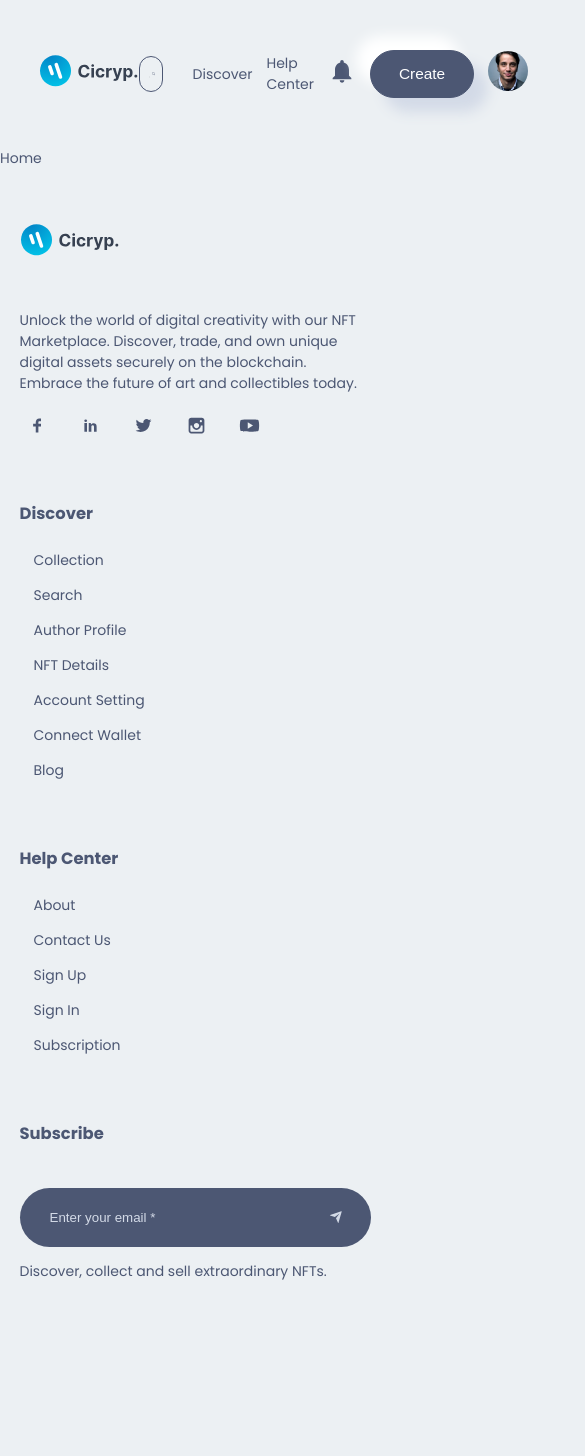
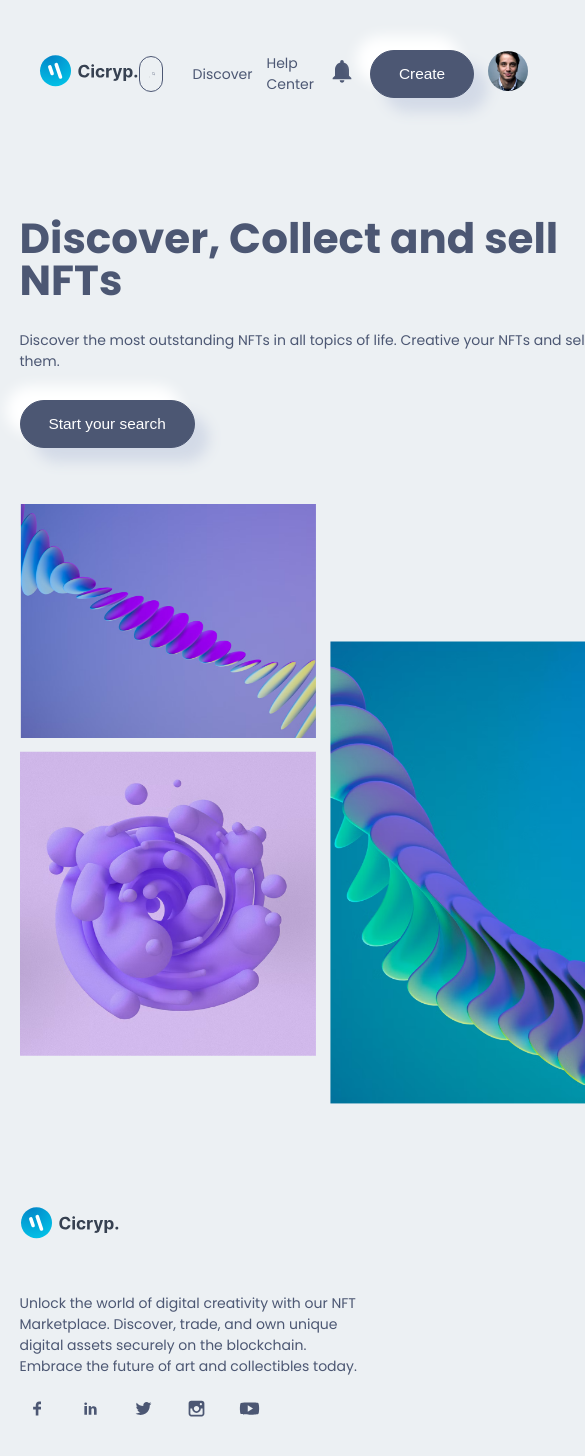
Before and after one commit to Chintanvck/nft-marketplace, a Next.js app: page / in a window 390 px wide. Shown: the top 1456 px of the page, 585 px wide, since content can reach past the window. Before the commit the page ends 1317 px from the top, so only its background shows below. Built offline with nearby package versions, Linux system fonts and the light colour scheme.

Commit message:
7. HeroSection structure + CSS ✅

```diff
--- /dev/null
+++ b/src/component/HeroSection/HeroSection.jsx
@@ -0,0 +1,32 @@
+import React from 'react'
+import Style from './HeroSection.module.css'
+
+import Image from 'next/image'
+import { Button } from '../componentsindex'
+import images from '../../img'
+
+const HeroSection = () => {
+  return (
+    <div className={Style.heroSection}>
+        <div className={Style.heroSection_box}>
+            <div className={Style.heroSection_box_left}>
+                <h1>Discover, Collect and sell NFTs</h1>
+                <p>
+                    Discover the most outstanding NFTs in all topics of life. Creative your NFTs and sell them.
+                </p>
+                <Button btnName="Start your search"/>
+            </div>
+            <div className={Style.heroSection_box_right}>
+                <Image
+                    src={images.hero}
+                    alt='Hero Section'
+                    width={600}
+                    height={600}
+                />
+            </div>
+        </div>
+    </div>
+  )
+}
+
+export default HeroSection
--- /dev/null
+++ b/src/component/HeroSection/HeroSection.module.css
@@ -0,0 +1,47 @@
+.heroSection{
+    width: 80%;
+    margin: 3rem auto;
+}
+
+.heroSection_box{
+    display: grid;
+    grid-template-columns: repeat(2, 1fr);
+    gap: 2rem;
+}
+
+.heroSection_box_left{
+    padding-right: 6rem;
+}
+
+.heroSection_box_left h1{
+    font-size: 5rem;
+    line-height: 1;
+}
+.heroSection_box_left p{
+    margin-bottom: 2rem;
+}
+
+.heroSection_box_right{
+
+}
+
+@media screen and (max-width:35em){
+    .heroSection{
+        width: 90%;
+    }
+}
+
+@media screen and (max-width:55em){
+    .heroSection_box{
+        grid-template-columns: 1fr;
+        gap: 4rem;
+    }
+    .heroSection_box_left{
+        padding-right: 2rem;
+    }
+
+    .heroSection_box_left h1{
+        line-height: 1;
+        font-size: 3rem;
+    }
+}
--- a/src/component/componentsindex.js
+++ b/src/component/componentsindex.js
@@ -1,5 +1,6 @@
 import Button from "./Button/Button";
 import Footer from "./Footer/Footer";
 import NavBar from "./NavBar/NavBar";
+import HeroSection from "./HeroSection/HeroSection"
 
-export {Button, Footer, NavBar} ;
+export {Button, Footer, NavBar, HeroSection} ;
--- a/src/pages/index.js
+++ b/src/pages/index.js
@@ -1,7 +1,13 @@
 import React from "react";
+import Style from "../style/index.module.css"
+import { HeroSection } from "@/component/componentsindex";
 
 const Home = () => {
-  return <div>Home</div>;
+  return (
+    <div className={Style.homePage}>
+      <HeroSection/>
+    </div>
+  )
 };
 
 export default Home;
```
Also changed, not shown: src/style/index.module.css (added).
